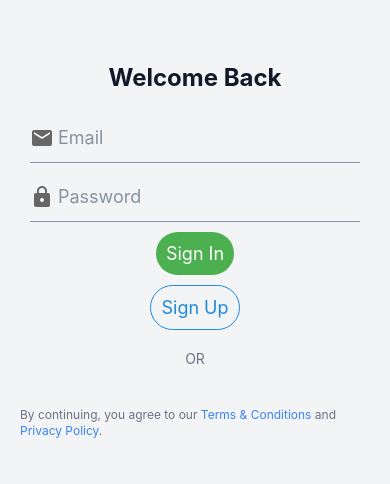
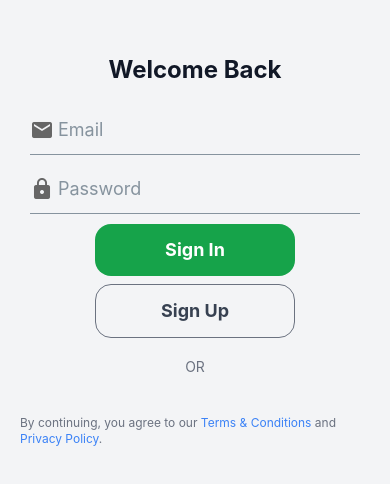
Before and after one commit to adnjoo/food-frame, a React Native app: screen /Camera in a window 390 px wide. Shown: the part 172-656 px from the top of the page. Built offline with nearby package versions, Linux system fonts and the light colour scheme; no server answers.

Commit message:
🐛 : text shifted right in login [android] (#66)
* npx @react-native-reusables/cli@latest add button

* raw

* revert

* -

* -

```diff
--- a/components/screens/Auth.tsx
+++ b/components/screens/Auth.tsx
@@ -1,6 +1,6 @@
-import { Button, Input } from '@rneui/themed';
+import { Input } from '@rneui/themed';
 import React, { useState } from 'react';
-import { View, Text, Alert } from 'react-native';
+import { View, Text, Alert, Pressable, ActivityIndicator } from 'react-native';
 
 import { supabase } from '../../utils/supabase';
 
@@ -57,20 +57,25 @@ export default function Auth() {
       />
 
       {/* Sign-in Button */}
-      <Button
-        title="Sign In"
+      <Pressable
         onPress={signInWithEmail}
-        loading={loading}
-        buttonStyle={{ backgroundColor: '#4CAF50', borderRadius: 25, width: '100%', padding: 10 }}
-      />
+        className="w-[200px] items-center justify-center rounded-2xl bg-green-600 p-3"
+        style={({ pressed }) => ({ opacity: pressed ? 0.7 : 1 })}
+        disabled={loading}>
+        {loading ? (
+          <ActivityIndicator color="#FFF" />
+        ) : (
+          <Text className="text-lg font-bold text-white">Sign In</Text>
+        )}
+      </Pressable>
 
       {/* Sign-up Button */}
-      <Button
-        title="Sign Up"
+      <Pressable
         onPress={signUpWithEmail}
-        type="outline"
-        buttonStyle={{ borderRadius: 25, width: '100%', padding: 10, marginTop: 10 }}
-      />
+        className="mt-2 w-[200px] items-center justify-center rounded-2xl border border-gray-500 p-3"
+        style={({ pressed }) => ({ opacity: pressed ? 0.7 : 1 })}>
+        <Text className="text-lg font-bold text-gray-700">Sign Up</Text>
+      </Pressable>
 
       {/* OR Divider */}
       <Text className="my-5 text-gray-500">OR</Text>
--- a/package.json
+++ b/package.json
@@ -18,6 +18,8 @@
     "@supabase/supabase-js": "^2.49.1",
     "expo": "^52.0.37",
     "expo-camera": "~16.0.17",
+    "expo-dev-client": "~5.0.12",
+    "expo-image-picker": "~16.0.6",
     "expo-status-bar": "~2.0.1",
     "nativewind": "latest",
     "openai": "^4.86.1",
@@ -29,9 +31,7 @@
     "react-native-safe-area-context": "4.12.0",
     "react-native-screens": "~4.4.0",
     "react-native-url-polyfill": "^2.0.0",
-    "react-native-vector-icons": "^10.2.0",
-    "expo-image-picker": "~16.0.6",
-    "expo-dev-client": "~5.0.12"
+    "react-native-vector-icons": "^10.2.0"
   },
   "devDependencies": {
     "@babel/core": "^7.20.0",
```
